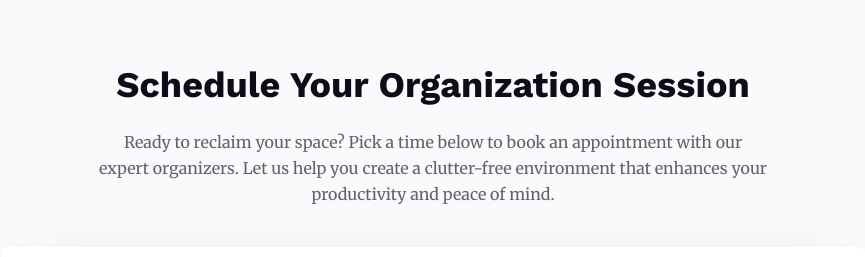
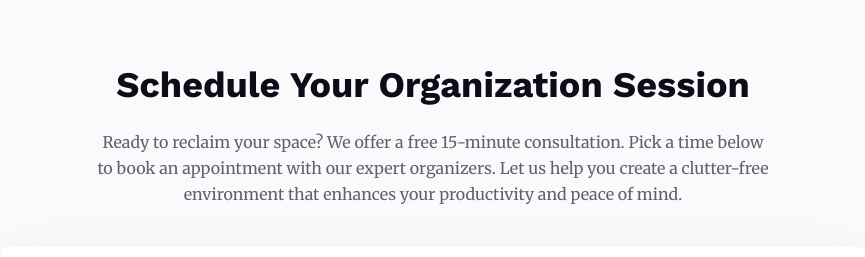
Before and after one commit to mperlmutter83/home-organizers-los-angeles, a Next.js app: page /contact-us in a window 1280 px wide. Shown: the part 1260-1517 px from the top of the page, without its empty margins (207-1072 px from the left). Built offline with nearby package versions, Linux system fonts and the light colour scheme.

Commit message:
Offer free 15-minute consultation

```diff
--- a/src/app/contact-us/page.tsx
+++ b/src/app/contact-us/page.tsx
@@ -83,10 +83,10 @@ export default function ContactUs() {
             Schedule Your Organization Session
           </h2>
           <p className="text-ink/80 text-center leading-relaxed mb-10 max-w-2xl mx-auto">
-            Ready to reclaim your space? Pick a time below to book an
-            appointment with our expert organizers. Let us help you create a
-            clutter-free environment that enhances your productivity and peace
-            of mind.
+            Ready to reclaim your space? We offer a free 15-minute
+            consultation. Pick a time below to book an appointment with our
+            expert organizers. Let us help you create a clutter-free
+            environment that enhances your productivity and peace of mind.
           </p>
           <div className="bg-white rounded-md shadow-[0px_24px_72px_-12px_rgba(0,0,0,0.12)] p-4 md:p-8">
             <BookingEmbed />
```
